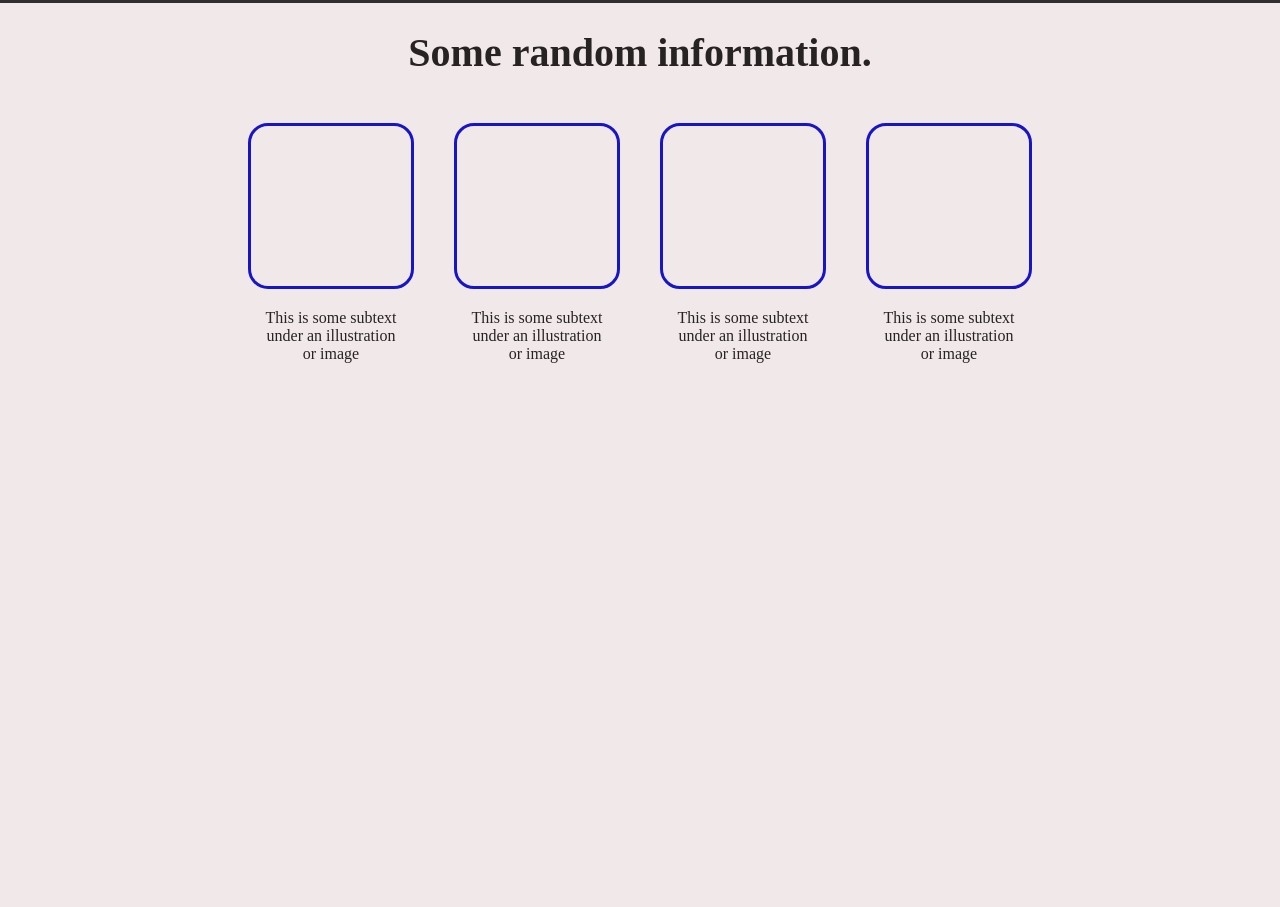
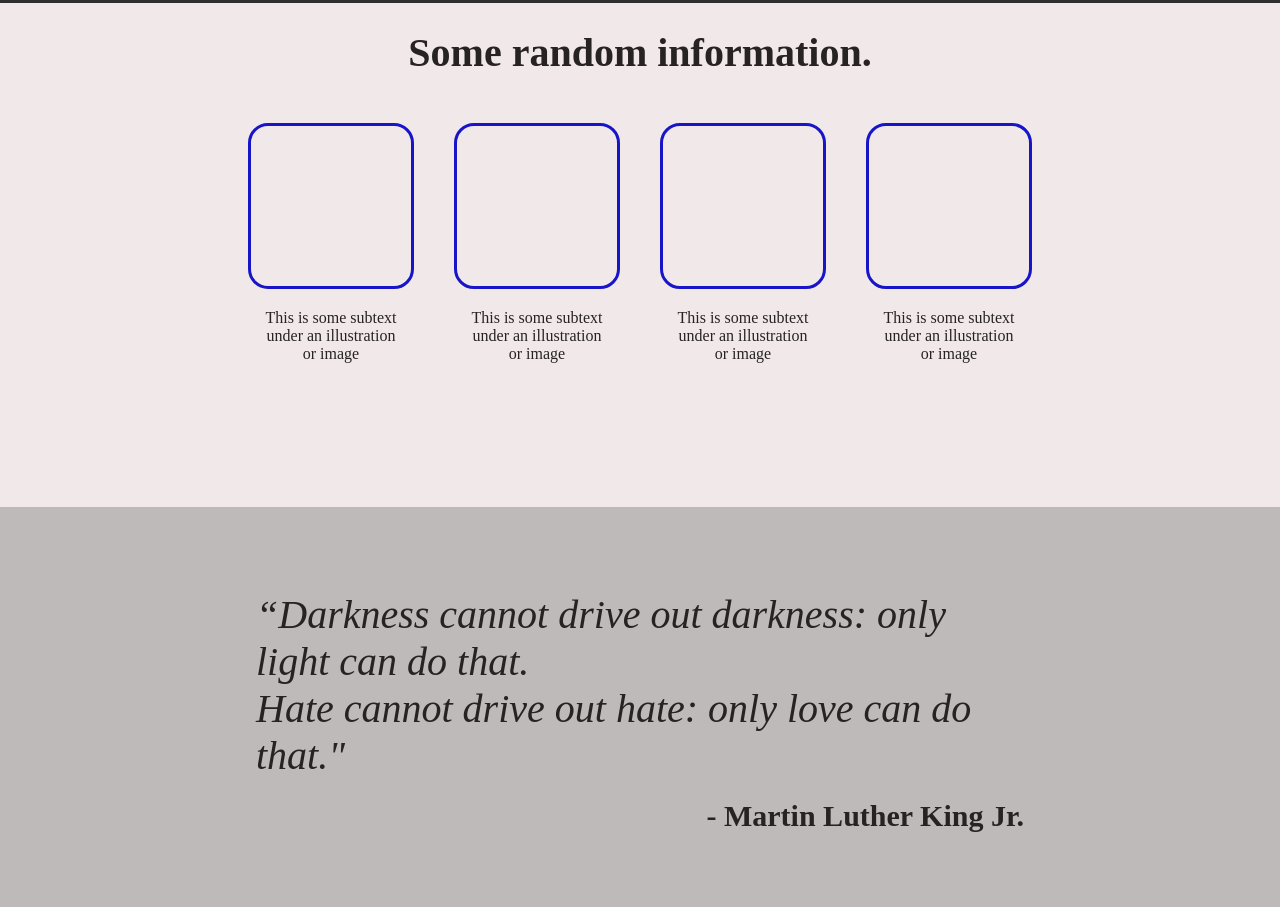
Before and after one commit to IrianB/first-project, a plain HTML site: page index.html in a window 1280 px wide. Shown: the part 778-1685 px from the top of the page. Before the commit the page ends 1285 px from the top, so only its background shows below. Drawn offline with Linux system fonts and the light colour scheme.

Commit message:
third container

```diff
--- a/css/styles.css
+++ b/css/styles.css
@@ -115,3 +115,30 @@ body {
     margin-top: 0;
     text-align: center;
 }
+
+/*Third Container*/
+.third-container{
+    background-color: rgb(190, 186, 186);
+    color: rgb(39, 35, 35);
+    display: flex;
+    flex-direction: column;
+    justify-content: center;
+    align-items: center;
+    height: 50vh;
+}
+
+.quote{
+    font-size: 40px;
+    font-style: italic;
+    display: flex;
+    justify-content: center;
+    width: 60%;
+}
+
+.author{
+    width: 60%;
+    font-size: 30px;
+    font-weight: 600;
+    text-align: right;
+    margin-top: -50px;
+}
--- a/index.html
+++ b/index.html
@@ -66,6 +66,17 @@
         </div>
     </div>
 
+    <div class="third-container">
+        <div class="quote">
+            <p>“Darkness cannot drive out darkness: only light can do that. <br>
+                Hate cannot drive out hate: only love can do that."
+            </p>
+        </div>
+        <div class="author">
+            <p>- Martin Luther King Jr.</p>
+        </div>
+    </div>
+
 </body>
 
 </html>
```
